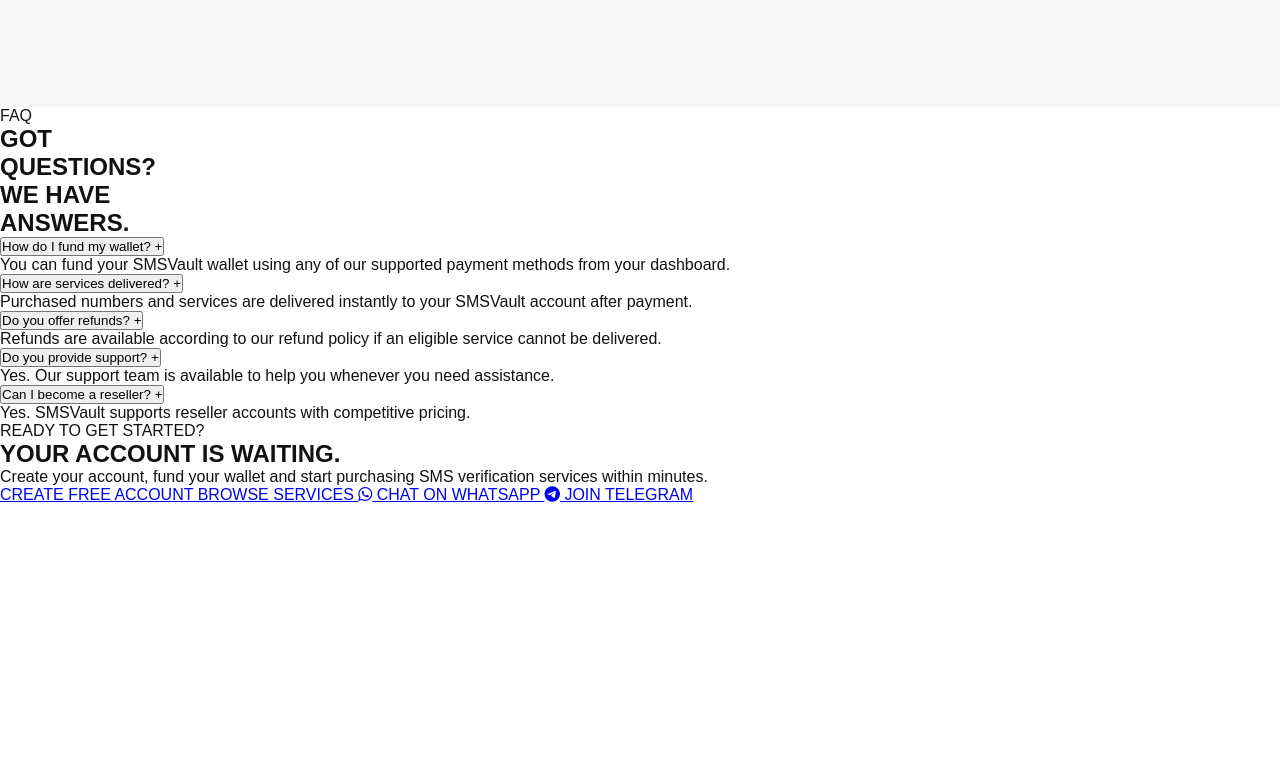
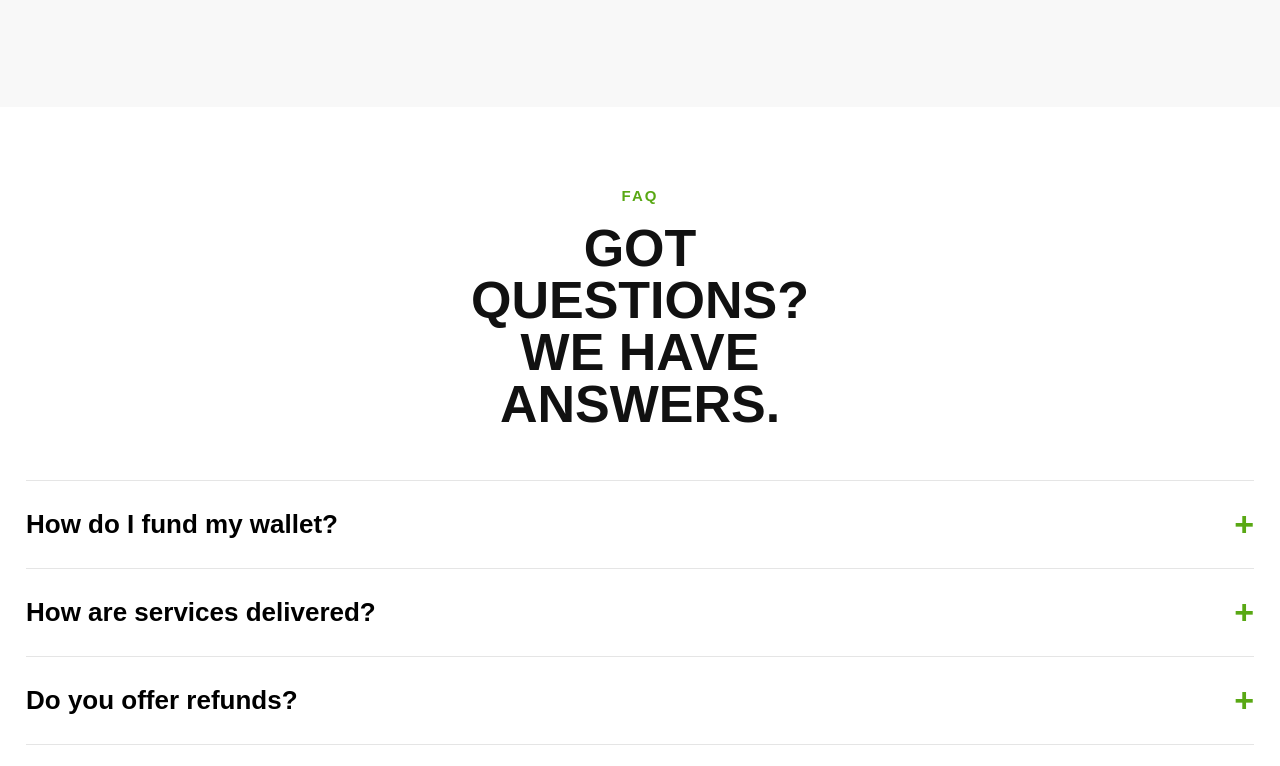
Before and after one commit to danielidoghe-beep/SMSVault, a plain HTML site: page index.html in a window 1280 px wide. Shown: the part 6266-7032 px from the top of the page. Before the commit the page ends 6770 px from the top, so only its background shows below. Drawn offline with Linux system fonts and the light colour scheme.

Commit message:
Add FAQ and CTA sections styles to style.css

```diff
--- a/style.css
+++ b/style.css
@@ -433,3 +433,136 @@
 font-weight:600;
 color:#111;
 }
+/* FAQ */
+
+.faq-section{
+padding:80px 26px;
+background:#fff;
+}
+
+.faq-small{
+text-align:center;
+color:#59A814;
+font-size:15px;
+font-weight:700;
+letter-spacing:2px;
+margin-bottom:18px;
+}
+
+.faq-heading{
+text-align:center;
+font-size:52px;
+font-weight:900;
+line-height:1;
+color:#111;
+margin-bottom:50px;
+}
+
+.faq-item{
+border-top:1px solid #e5e5e5;
+}
+
+.faq-item:last-child{
+border-bottom:1px solid #e5e5e5;
+}
+
+.faq-btn{
+width:100%;
+background:none;
+border:none;
+display:flex;
+justify-content:space-between;
+align-items:center;
+padding:24px 0;
+font-size:26px;
+font-weight:800;
+cursor:pointer;
+}
+
+.faq-btn span:last-child{
+color:#59A814;
+font-size:34px;
+}
+
+.faq-content{
+display:none;
+padding-bottom:22px;
+font-size:18px;
+line-height:1.6;
+color:#555;
+}
+
+/* CTA */
+
+.cta-section{
+background:#59A814;
+padding:60px 22px;
+}
+
+.cta-box{
+border:1px solid rgba(255,255,255,.25);
+border-radius:35px;
+padding:40px 28px;
+text-align:center;
+}
+
+.cta-small{
+color:#fff;
+font-size:15px;
+font-weight:700;
+letter-spacing:3px;
+margin-bottom:20px;
+}
+
+.cta-box h2{
+font-size:58px;
+font-weight:900;
+line-height:0.95;
+color:#fff;
+margin-bottom:25px;
+}
+
+.cta-box p{
+font-size:22px;
+line-height:1.6;
+color:#fff;
+margin-bottom:35px;
+}
+
+.cta-primary,
+.cta-secondary,
+.cta-whatsapp,
+.cta-telegram{
+display:flex;
+justify-content:center;
+align-items:center;
+gap:10px;
+width:100%;
+padding:20px;
+margin-bottom:18px;
+border-radius:16px;
+font-size:20px;
+font-weight:700;
+text-decoration:none;
+}
+
+.cta-primary{
+background:#111;
+color:#fff;
+}
+
+.cta-secondary{
+border:2px solid #fff;
+color:#111;
+background:transparent;
+}
+
+.cta-whatsapp{
+background:#7BC943;
+color:#fff;
+}
+
+.cta-telegram{
+border:2px solid #4AA3FF;
+color:#fff;
+}
```
